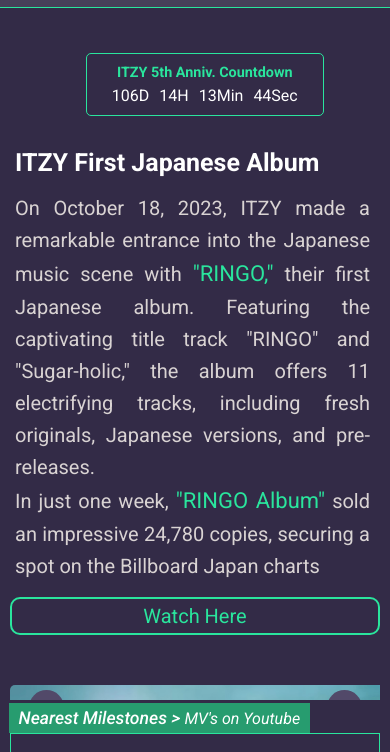
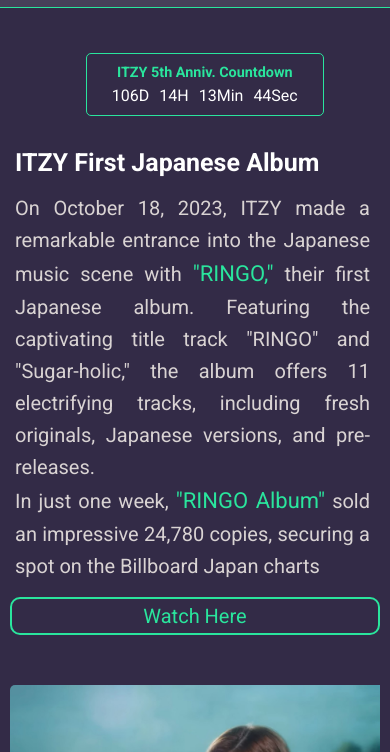
Before and after one commit to NemesisPrasa/NemesisPrasa.github.io, a plain HTML site: page index.html in a window 390 px wide. Shown: the part 42-794 px from the top of the page. Drawn offline with Linux system fonts and the light colour scheme; a script that the page names is missing.

Commit message:
responsive update

```diff
--- a/style.css
+++ b/style.css
@@ -586,9 +586,9 @@
 
   #container {
   width: 100%;
-  height: 80vh;
+  height: auto;
   flex-direction: column;
-  margin: 60px auto 0 auto;
+  margin: 60px auto 30px auto;
   padding: 10px;
   border-bottom:none;
 
@@ -603,6 +603,7 @@
 #container #hero-left h1 {
   font-size: 24px;
   margin-bottom: 15px;
+  padding-left: 20px;
 }
 
 #container #hero-left p {
@@ -618,7 +619,7 @@
 #container #hero-right .slider{
   width: 100%;
   margin: auto;
-  height: 90%;
+  height: 300px;
   position: relative;
   top: 0;
   overflow: hidden;
@@ -770,10 +771,10 @@
    }
 
   #container {
-  margin: 70px auto 0 auto;
+  margin: 70px auto 30px auto;
   padding: 10px;
   border-bottom:none;
-  height: 80vh;
+  height: auto;
 
 }
 
@@ -804,7 +805,7 @@
   width: 100%;
   margin: auto;
   margin-top: 10px;
-  height: 80%;
+  height: 250px;
   position: relative;
   top: 0;
   overflow: hidden;
```
